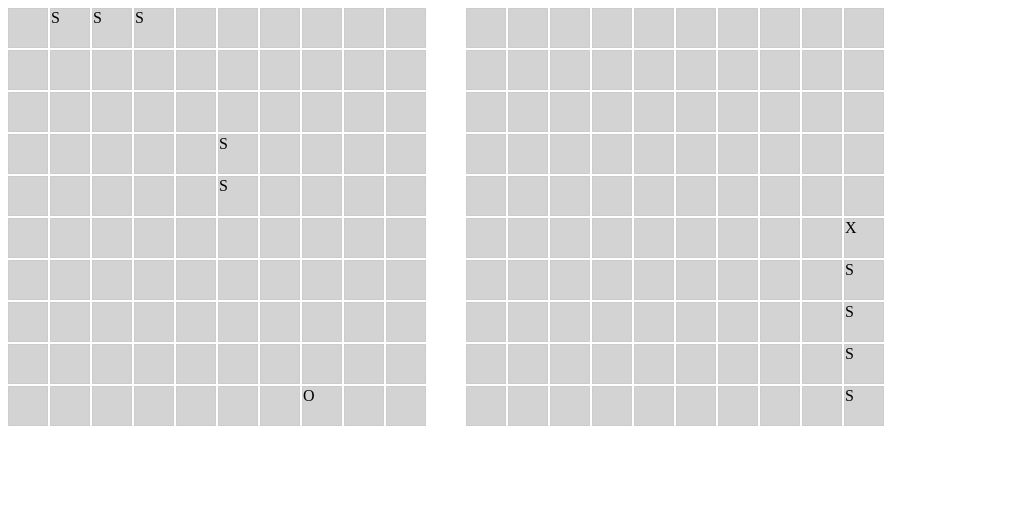
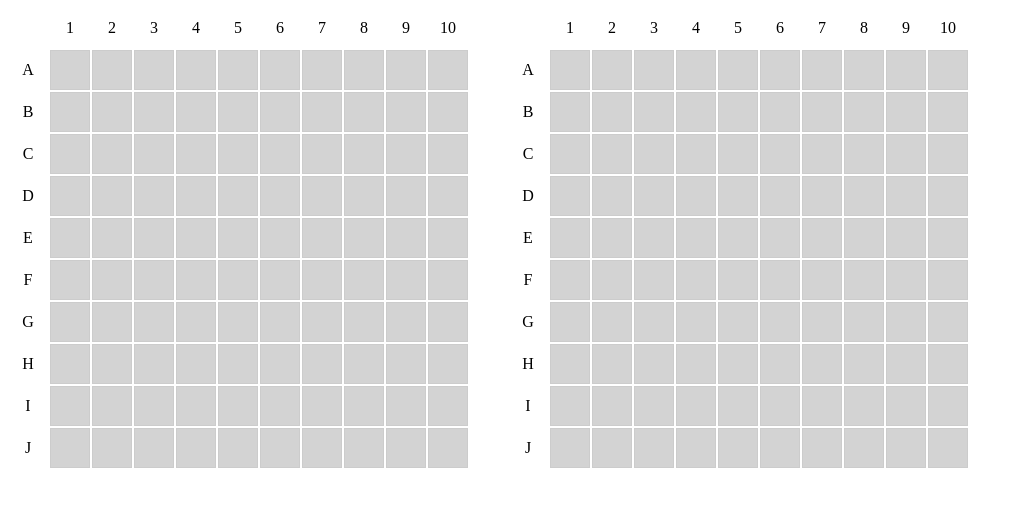
Before and after one commit to mkreynolds919/battleship, a website with bundled scripts: page index.html in a window 1280 px wide. Shown: the whole page, without its empty margins (0-1023 px from the left). Built offline with nearby package versions, Linux system fonts and the light colour scheme.

Commit message:
feat: update grid creation to include headers and adjust grid dimensions

```diff
--- a/dom.js
+++ b/dom.js
@@ -3,7 +3,21 @@ class DOM {
     static createGrid(grid) {
         grid.innerHTML = '';
         const letters = 'abcdefghij';
+        for (let r = 0; r < 11; r++) {
+            const cell = document.createElement('div');
+            cell.className = "header";
+            if (r == 0) {
+                cell.textContent = '';
+            } else {
+                cell.textContent = `${r}`;
+            }
+            grid.appendChild(cell);
+        }
         for (let r = 0; r < 10; r++) {
+            const cell = document.createElement('div');
+            cell.className = "header";
+            cell.textContent = letters[r].toUpperCase();
+            grid.appendChild(cell);
             for (let c = 1; c <= 10; c++) {
                 const cell = document.createElement('div');
                 cell.className = 'cell';
--- a/driver.js
+++ b/driver.js
@@ -7,9 +7,3 @@ const player2 = new Player("grid2");
 
 DOM.createGrid(player1.grid);
 DOM.createGrid(player2.grid);
-
-player1.gameboard.placeShip(3, "a2", "h");
-player2.gameboard.placeShip(5, "j10", "v");
-player1.gameboard.placeShip(2, "e6", "v");
-player1.gameboard.receiveAttack("j8");
-player2.gameboard.receiveAttack("f10");
--- a/styles.css
+++ b/styles.css
@@ -8,8 +8,8 @@ body {
 
 .grid {
       display: grid;
-      grid-template-columns: repeat(10, 40px);
-      grid-template-rows: repeat(10, 40px);
+      grid-template-columns: repeat(11, 40px);
+      grid-template-rows: repeat(11, 40px);
       gap: 2px;
 }
 .cell {
@@ -18,4 +18,9 @@ body {
       background-color: lightgray;
       border: 1px solid #ccc;
       box-sizing: border-box;
+      margin: auto;
 }
+
+.header {
+      margin: auto;
+}
```
